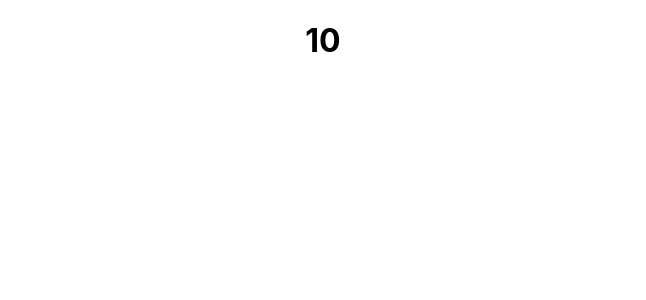
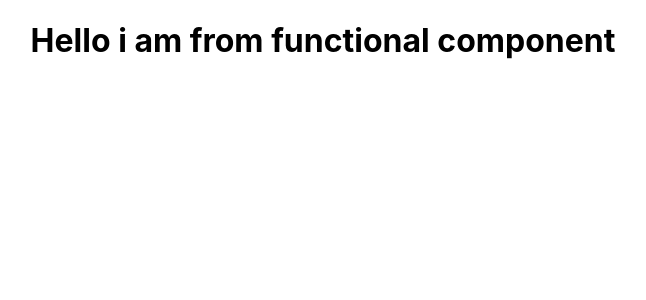
Before and after one commit to osmanforhad/reactjs-practice, a React (Create React App) app in the folder my-app/: page / in a window 1280 px wide. Shown: the top 300 px of the page, without its empty margins (317-963 px from the left). Built offline with nearby package versions, Linux system fonts and the light colour scheme.

Commit message:
understanding of react functional component

```diff
--- a/my-app/src/App.js
+++ b/my-app/src/App.js
@@ -1,10 +1,11 @@
 import logo from './logo.svg';
 import './App.css';
+import Hello from './mycomponents/Hello';
 
 function App() {
   return (
     <div className="App">
-     <h1>{2+3+5}</h1>
+     <Hello></Hello>
     </div>
   );
 }
--- /dev/null
+++ b/my-app/src/mycomponents/Hello.js
@@ -0,0 +1,9 @@
+import React from 'react';
+
+function Hello(){
+    return(
+        <h1>Hello i am from functional component</h1>
+    );
+}
+
+export default Hello;
```
